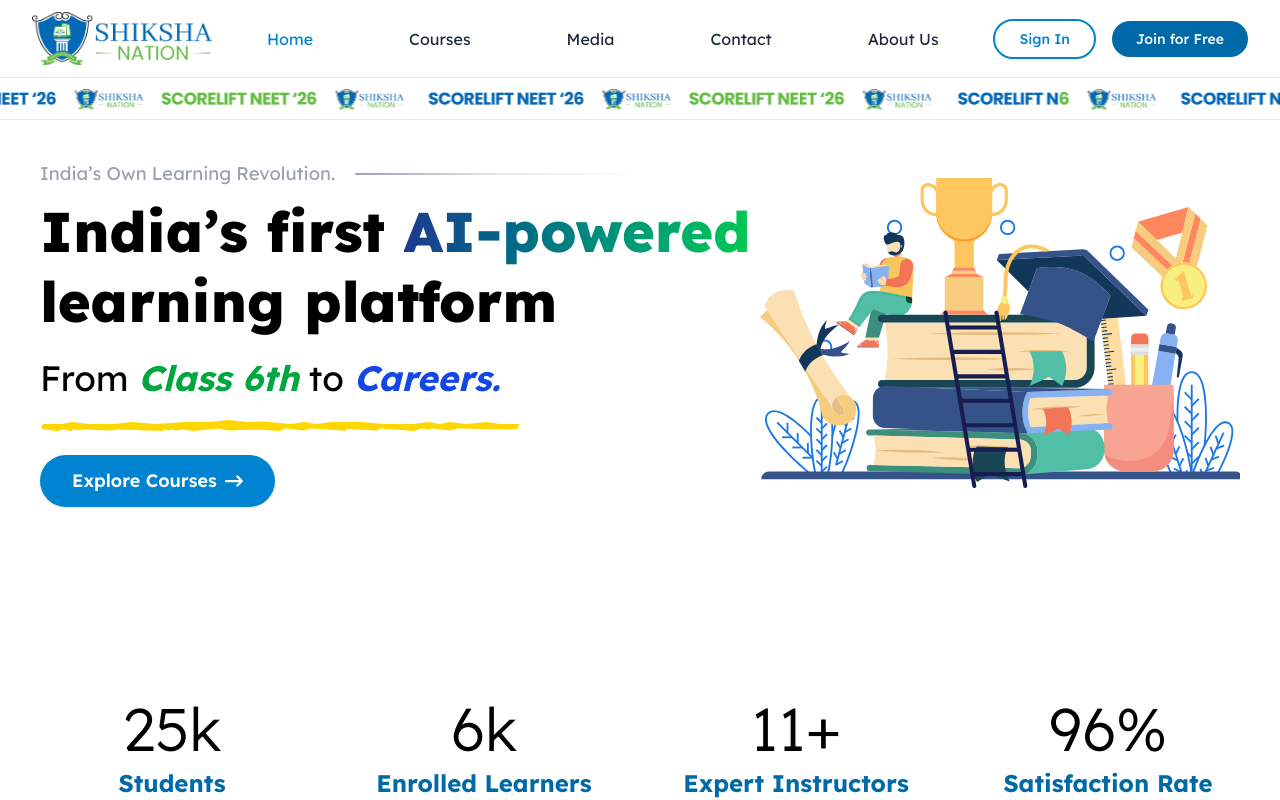
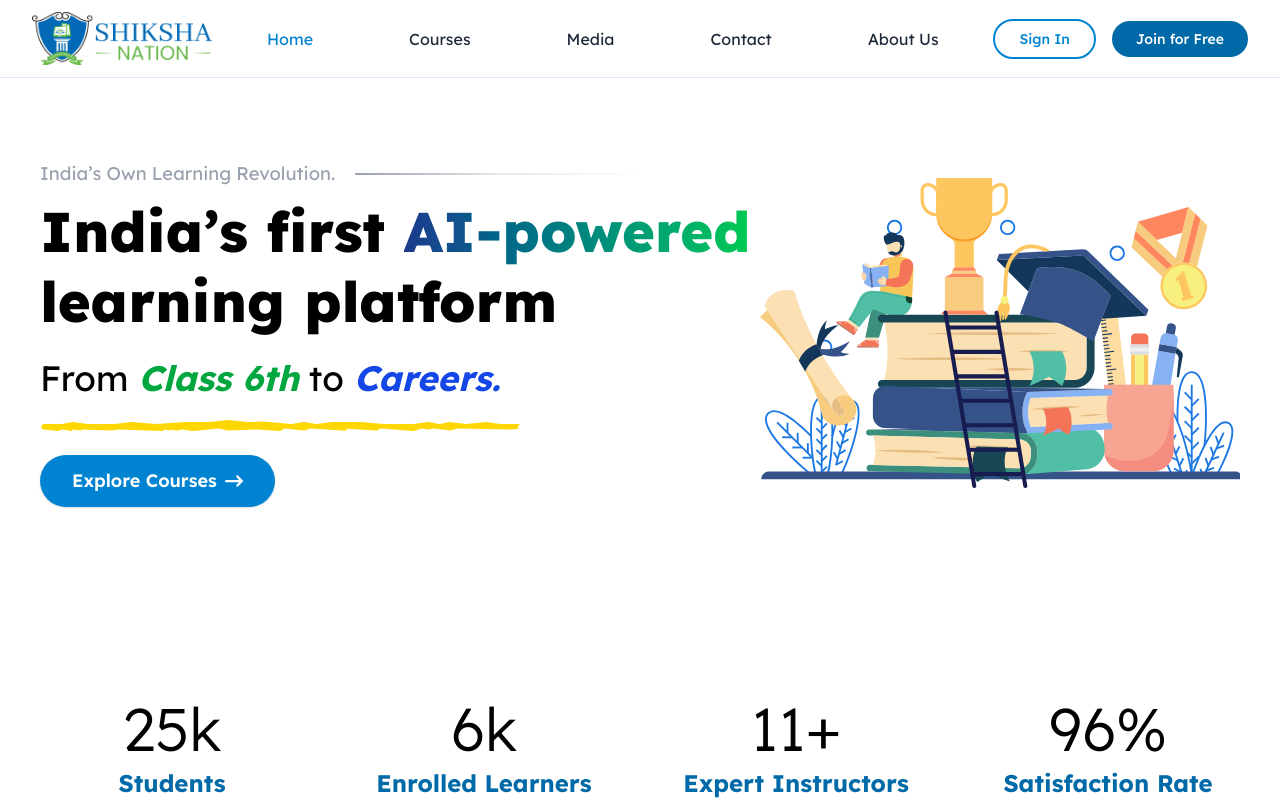
Before and after one commit to shikshanationdev/web, a Next.js app: page / in a window 1280 px wide. Shown: the top 800 px of the page. Built offline with nearby package versions, Linux system fonts and the light colour scheme.

Commit message:
Remove carousel banner implementation from Hero component for simplification

```diff
--- a/src/components/HomePageSections/Hero.tsx
+++ b/src/components/HomePageSections/Hero.tsx
@@ -13,69 +13,8 @@ const Hero = () => {
 
   return (
     <section className="w-full bg-white">
-      {/* Top Carousel Banner */}
-      <div className="overflow-hidden relative bg-white border-b mt-10 md:mt-0 border-blue-100" style={{ height: '40px' }}>
-        <div
-          className="w-full h-full flex"
-          style={{ position: 'absolute', width: '200%', height: '100%', left: 0, top: 0 }}
-        >
-          <div
-            className="flex h-full animate-banner-scroll"
-            style={{ width: '100%' }}
-          >
-            <Image
-              src="/home/Carousal1.png"
-              alt="Carousel Image"
-              width={2160}
-              height={135}
-              className="h-full object-cover flex-shrink-0"
-              priority
-              quality={100}
-            />
-            <Image
-              src="/home/Carousal1.png"
-              alt="Carousel Image"
-              width={2160}
-              height={135}
-              className="h-full object-cover flex-shrink-0"
-              quality={100}
-            />
-          </div>
-          <div
-            className="flex h-full animate-banner-scroll"
-            style={{ width: '100%' }}
-          >
-            <Image
-              src="/home/Carousal1.png"
-              alt="Carousel Image"
-              width={2160}
-              height={135}
-              className="h-full object-cover flex-shrink-0"
-              quality={100}
-            />
-            <Image
-              src="/home/Carousal1.png"
-              alt="Carousel Image"
-              width={2160}
-              height={135}
-              className="h-full object-cover flex-shrink-0"
-              quality={100}
-            />
-          </div>
-        </div>
-        <style jsx>{`
-          @keyframes banner-scroll {
-            0% { transform: translateX(0); }
-            100% { transform: translateX(-50%); }
-          }
-          .animate-banner-scroll {
-            animation: banner-scroll 20s linear infinite;
-          }
-        `}</style>
-      </div>
-
       {/* Main Hero Content */}
-      <div className="px-5 md:px-10 pb-12 md:pb-20 pt-10">
+      <div className="px-5 md:px-10 py-12 md:py-20">
         <div className="mx-auto flex flex-col md:flex-row items-center justify-between w-full max-w-7xl">
           {/* Left: Text */}
           <div className="basis-[60%] md:max-w-[60%]">
```
